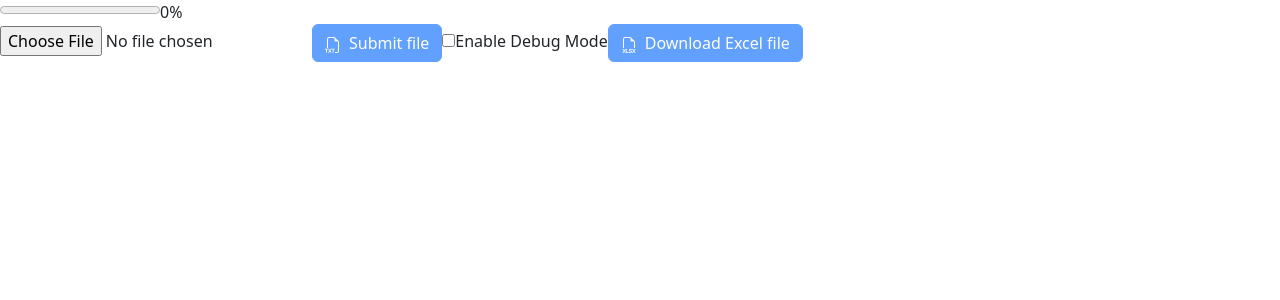
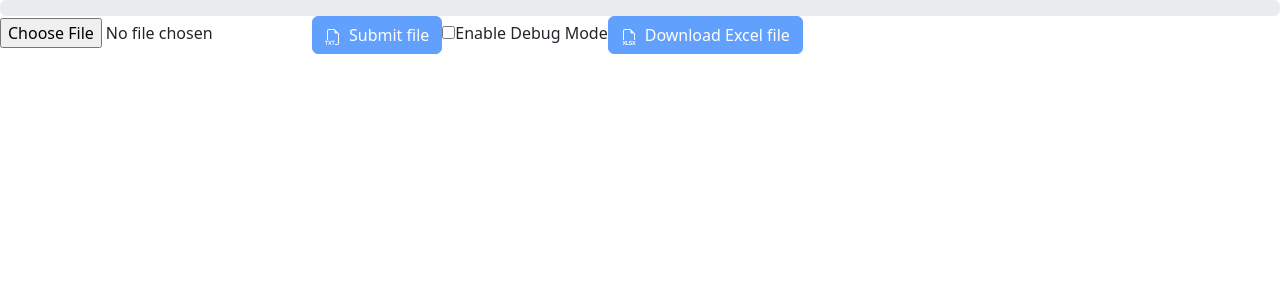
Before and after one commit to hugo-chavar/merge-excel-react, a React (Vite) app: page / in a window 1280 px wide. Shown: the top 300 px of the page. Built offline with nearby package versions, Linux system fonts and the light colour scheme.

Commit message:
Progress bar improvements

```diff
--- a/src/App.tsx
+++ b/src/App.tsx
@@ -16,6 +16,7 @@ function App() {
   const [progress, setProgress] = useState(0);
   const [error, setError] = useState(false);
   const [extracting, setExtracting] = useState(false);
+  const [success, setSuccess] = useState(false);
   const [errorMessage, setErrorMessage] = useState<string>("");
   const [statusMessage, setStatusMessage] = useState<string>("");
   const [cases, setCases] = useState<any[]>([]);
@@ -41,6 +42,10 @@ function App() {
   const handleFileChange = (event: ChangeEvent<HTMLInputElement>) => {
     if (event.target.files != null) {
       setError(false);
+      setSuccess(false);
+      setErrorMessage("");
+      setExtractedFile(undefined);
+      setProgress(0);
       const selectedFile = event.target.files[0];
       setExtracting(false);
       logger.log(selectedFile);
@@ -55,8 +60,6 @@ function App() {
 
   const handleSubmitFileButtonClick = () => {
     if (fileContent) {
-      setError(false);
-      setErrorMessage("");
       setExtracting(true);
       setStatusMessage("Extracting cases from file");
       console.log(file);
@@ -65,6 +68,7 @@ function App() {
         .then((extractedCases) => {
           console.log(extractedCases);
           setExtracting(false);
+          setSuccess(true);
           setCases(extractedCases);
           setExtractedFile(file);
           setStatusMessage("Cases extracted successfully");
@@ -72,6 +76,7 @@ function App() {
         .catch((reason) => {
           setError(true);
           setExtracting(false);
+          setSuccess(false);
           setErrorMessage(reason.message);
           setStatusMessage("Cases extraction stopped due to an error");
           logger.log(reason.message);
@@ -99,7 +104,12 @@ function App() {
   return (
     <div className="mx-auto">
       <div className="centered-content">
-        <ProgressBar progress={progress} statusMessage={statusMessage} />
+        <ProgressBar
+          progress={progress}
+          statusMessage={statusMessage}
+          error={error}
+          success={success}
+        />
         <input type="file" onChange={handleFileChange} accept=".txt" />
         {file && <p>Selected File: {file.name}</p>}
         <Button
@@ -123,7 +133,7 @@ function App() {
         <Button
           color="primary"
           onClick={handleDownloadExcelButtonClick}
-          disabled={error || extractedFile == null}
+          disabled={!success}
           icon={<BsFiletypeXlsx />}
         >
           Download Excel file
--- a/src/components/ProgressBar.tsx
+++ b/src/components/ProgressBar.tsx
@@ -1,13 +1,30 @@
 interface Props {
   progress: number;
   statusMessage: string;
+  success: boolean;
+  error: boolean;
 }
 
-const ProgressBar = ({ progress, statusMessage }: Props) => {
+const ProgressBar = ({ progress, statusMessage, success, error }: Props) => {
+  const mode = error ? "danger" : success ? "success" : "info";
+
   return (
-    <div>
-      <progress value={progress} max="100" />
-      <span>{Math.round(progress)}%</span>
+    <div className="bd-example m-0 border-0">
+      <div
+        className="progress"
+        role="progressbar"
+        aria-label="Info example"
+        aria-valuenow={progress}
+        aria-valuemin={0}
+        aria-valuemax={100}
+      >
+        <div
+          className={"progress-bar text-bg-" + mode}
+          style={{ width: Math.round(progress) + "%" }}
+        >
+          {Math.round(progress)}%
+        </div>
+      </div>
       <span>{statusMessage}</span>
     </div>
   );
```
